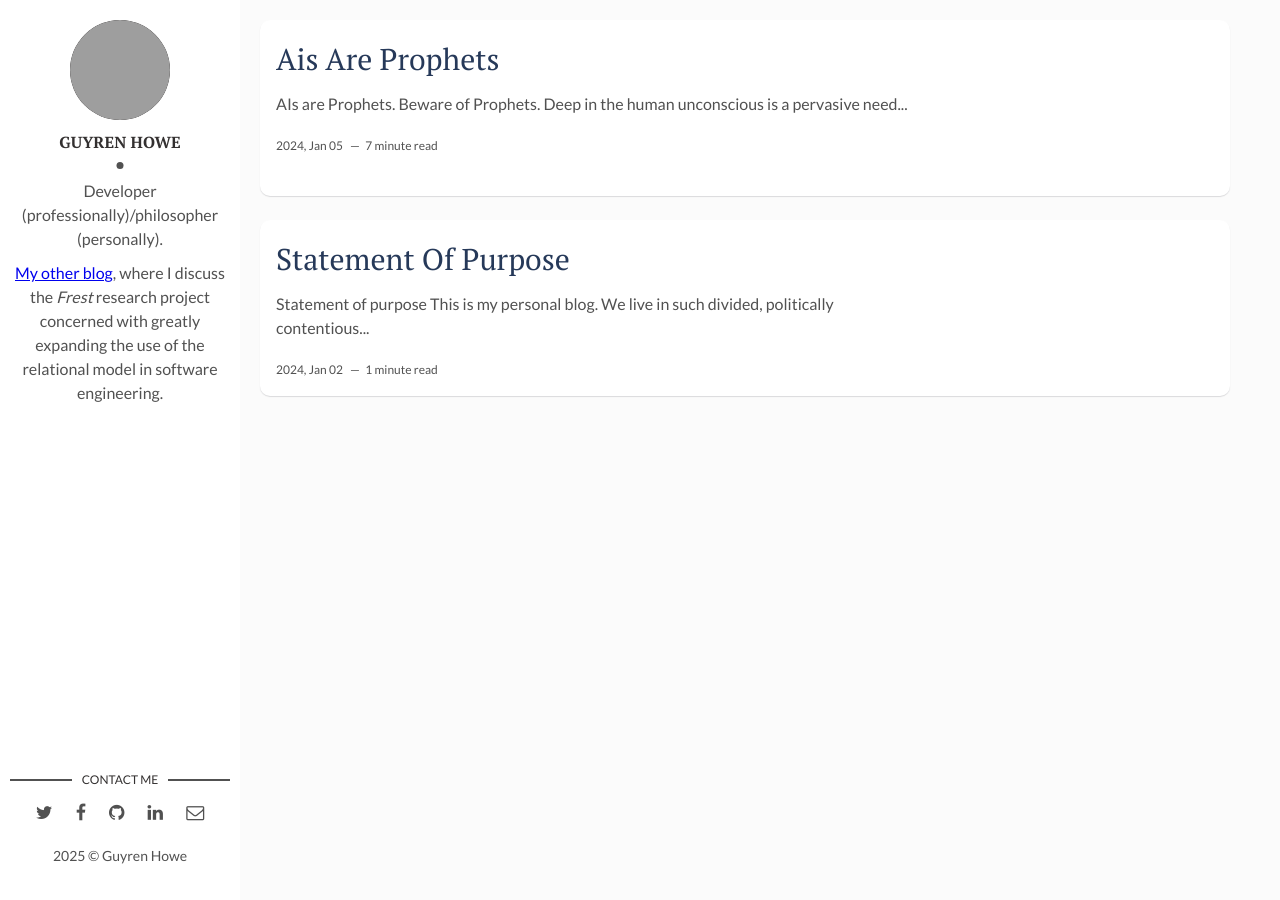
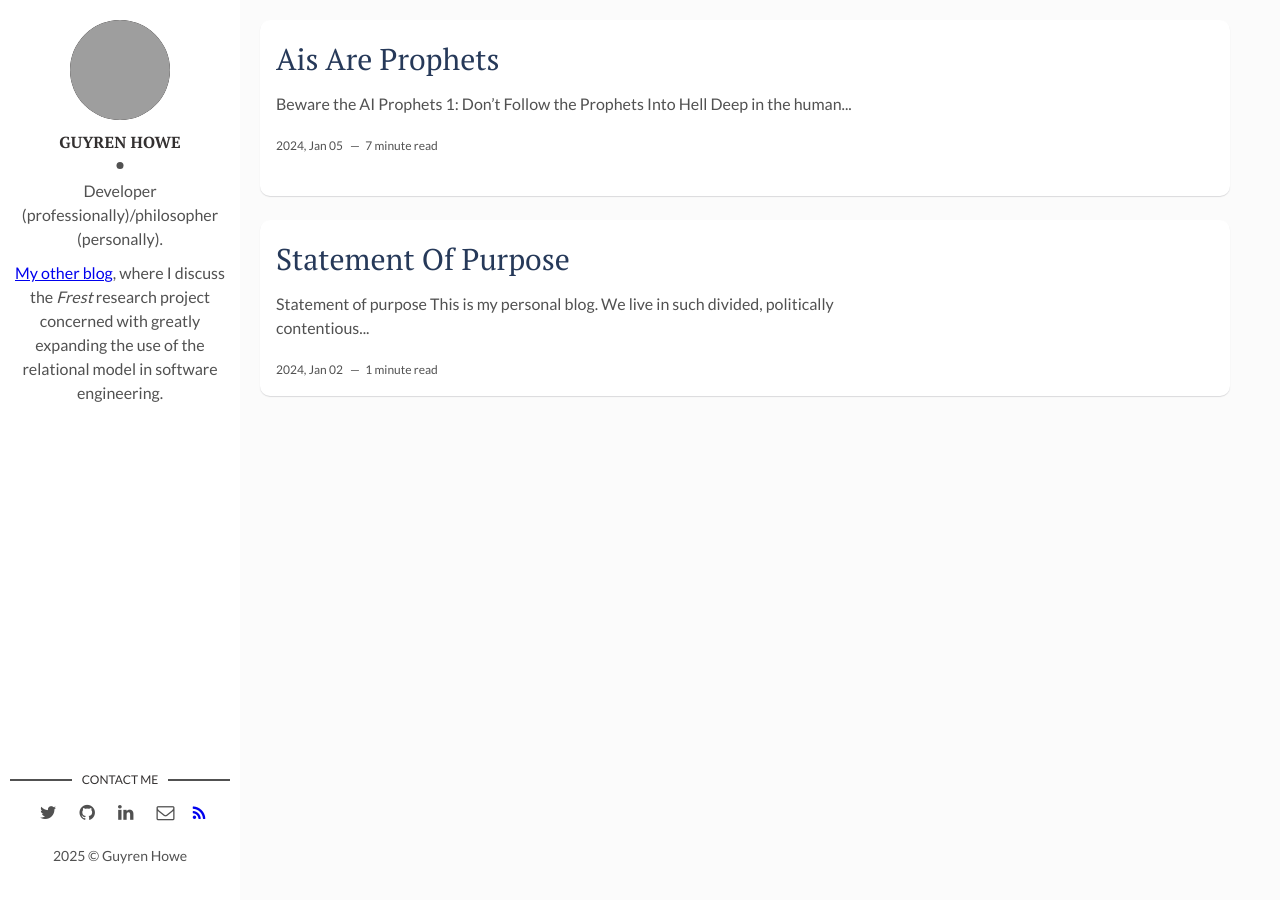
Before and after one commit to gisborne/gisborne.me, a Jekyll site: the page built from index.html, in a window 1280 px wide. Built offline with Jekyll 4.4.1, drawn with Linux system fonts in a browser that asks for light colours; the list of posts is cut into pages by our own code; grey boxes are pictures that could not be loaded.

Commit message:
Fix sidebar; add rss

```diff
--- a/_layouts/main.html
+++ b/_layouts/main.html
@@ -17,31 +17,11 @@ layout: default
     <section class="contact">
       <h3 class="contact-title">Contact me</h3>
       <ul>
-        {% if site.social-twitter %}
-          <li><a href="https://twitter.com/{{ site.social-twitter }}" target="_blank"><i class="fa fa-twitter" aria-hidden="true"></i></a></li>
-        {% else %}
-          <li><a href="https://twitter.com/artemsheludko_" target="_blank"><i class="fa fa-twitter" aria-hidden="true"></i></a></li>
-        {% endif %}
-        {% if site.social-facebook %}
-          <li><a href="https://facebook.com/{{ site.social-facebook }}" target="_blank"><i class="fa fa-facebook" aria-hidden="true"></i></a></li>
-        {% else %}
-          <li><a href="https://facebook.com/" target="_blank"><i class="fa fa-facebook" aria-hidden="true"></i></a></li>
-        {% endif %}
-        {% if site.social-github %}
-          <li class="github"><a href="http://github.com/{{site.social-github}}" target="_blank"><i class="fa fa-github"></i></a></li>
-        {% else %}
-          <li class="github"><a href="http://github.com/" target="_blank"><i class="fa fa-github" aria-hidden="true"></i></a></li>
-        {% endif %}
-        {% if site.social-linkedin %}
-          <li class="linkedin"><a href="https://in.linkedin.com/in/{{site.social-linkedin}}" target="_blank"><i class="fa fa-linkedin"></i></a></li>
-        {% else %}
-          <li class="linkedin"><a href="https://in.linkedin.com/" target="_blank"><i class="fa fa-linkedin" aria-hidden="true"></i></a></li>
-        {% endif %}
-        {% if site.social-email %}
-          <li class="email"><a href="mailto:{{site.social-email}}"><i class="fa fa-envelope-o"></i></a></li>
-        {% else %}
-          <li class="email"><a href="mailto:example.david@blog.com"><i class="fa fa-envelope-o" aria-hidden="true"></i></a></li>
-        {% endif %}
+        <li><a href="https://twitter.com/unclouded" target="_blank"><i class="fa fa-twitter" aria-hidden="true"></i></a></li>
+        <li class="github"><a href="http://github.com/gisborne" target="_blank"><i class="fa fa-github"></i></a></li>
+        <li class="linkedin"><a href="https://in.linkedin.com/in/guyren/" target="_blank"><i class="fa fa-linkedin"></i></a></li>
+        <li class="email"><a href="mailto:guyren@relevantlogic.com"><i class="fa fa-envelope-o"></i></a></li>
+        <li class="rss"></li><a class="btn btn-rss" href="/feed.xml" target="_blank"><i class="fa fa-rss"></i></a></li>
       </ul>
     </section> <!-- End Section Contact -->
     <div class="copyright">
--- a/_posts/2024-01-05-AIs-are-Prophets.md
+++ b/_posts/2024-01-05-AIs-are-Prophets.md
@@ -1,7 +1,7 @@
 ---
 layout: post
 ---
-# AIs are Prophets. Beware of Prophets.
+# Beware the AI Prophets 1: Don’t Follow the Prophets Into Hell
 
 > Deep in the human unconscious is a pervasive need for a logical universe that makes sense. But the real universe is always one step beyond logic.
 - Frank Herbert, God Emperor of Dune
@@ -116,3 +116,4 @@ Later posts will consider what political and game theoretic considerations might
 
 > Once men turned their thinking over to machines in the hope that this would set them free. But that only permitted other men with machines to enslave them.
 - Frank Herbert, Dune
+<div align='center'><a href='https://www.free-website-hit-counter.com'><img src='https://www.free-website-hit-counter.com/zc.php?d=9&id=3653&s=1' border='0' alt='Free Website Hit Counter'></a><br /><small><a href='https://www.free-website-hit-counter.com' title="Free Website Hit Counter">Free website hit counter</a></small></div>
```
Also changed, not shown: _posts/Document.md (added, +10 -0 lines).
